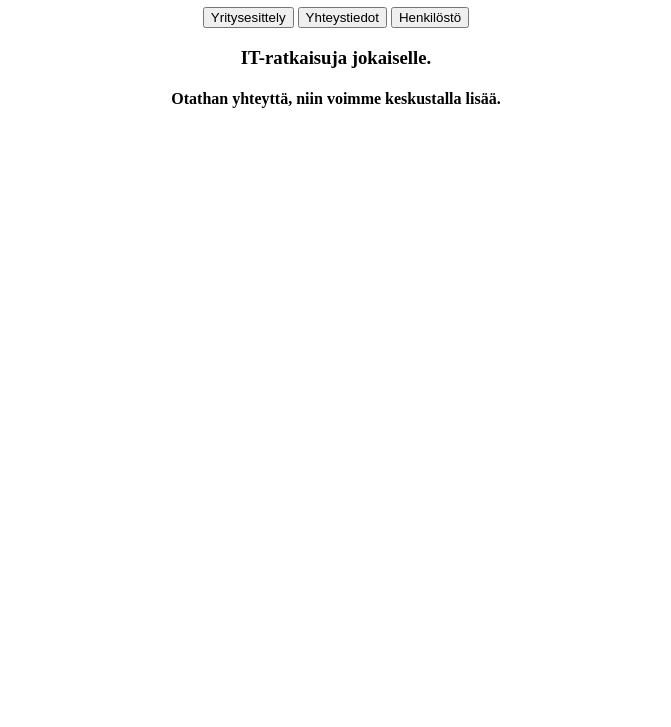
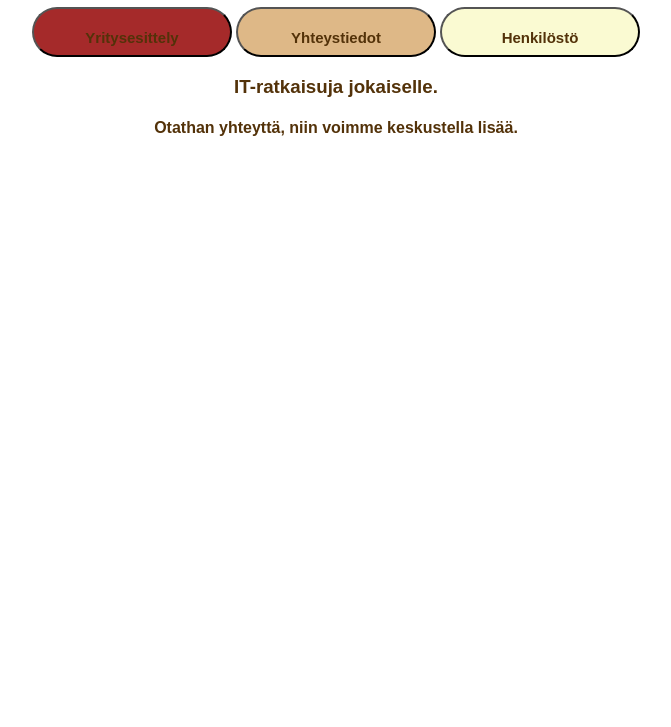
Before and after one commit to JonnaWiro/JavaScriptAlkeetPalautettava, a website: page public/index.html in a window 1280 px wide. Shown: the part 73-800 px from the top of the page, without its empty margins (304-975 px from the left). Drawn offline with Linux system fonts and the light colour scheme.

Commit message:
Lisättiin tyylittelyt

```diff
--- a/public/index.html
+++ b/public/index.html
@@ -4,6 +4,7 @@
 
 <head>
     <title>Jonnan yritys Oy Ab</title>
+    <link rel="stylesheet" href="style.css"/>
 </head>
 
 <body>
@@ -16,7 +17,7 @@
 
 <div id="yleista">
 <h3>IT-ratkaisuja jokaiselle.</h3>
-<h4>Otathan yhteyttä, niin voimme keskustalla lisää.</h4>
+<h4>Otathan yhteyttä, niin voimme keskustella lisää.</h4>
 
 </div>
 
@@ -39,7 +40,7 @@ function yhteystiedot() {
 async function fetchData() {
     document.getElementById("main_alue").innerHTML = "<h2>Henkilöstö</h2>"
 
-    var x = `<table><thead><th>Titteli</th><th>Nimi</th><th>Sähköpostiosoite</th></thead><tbody>`
+    var x = `<table id="taulukko"><thead><th>Titteli</th><th>Nimi</th><th>Sähköpostiosoite</th></thead><tbody>`
 
     try {
         const response = await fetch("http://localhost:3000/api/henkilosto")
--- a/public/style.css
+++ b/public/style.css
@@ -0,0 +1,63 @@
+h1 {
+    text-transform: uppercase;
+    color: rgb(83, 50, 9);
+    font-family: Arial, Helvetica, sans-serif;
+  }
+
+h3, h4 {
+    color: rgb(83, 50, 9);
+    font-family: Arial, Helvetica, sans-serif;
+  }
+
+p {
+    color:rgb(177, 113, 36);
+    font-family: Arial, Helvetica, sans-serif;
+}
+#taulukko th {
+background-color:brown;
+font-family: Arial, Helvetica, sans-serif;
+border-collapse: collapse;
+width: 20%;
+}
+
+#taulukko td, #taulukko th {
+    border: 1px solid #ddd;
+    padding: 8px;
+    font-family: Arial, Helvetica, sans-serif;
+}
+
+#b1 {
+border-radius: 25px;
+background: brown;
+padding: 20px;
+width: 200px;
+height: 50px;
+font-family: Arial, Helvetica, sans-serif;
+font-weight: bold;
+font-size: 15px;
+color: rgb(83, 50, 9);
+}
+
+#b2 {
+border-radius: 25px;
+background: burlywood;
+padding: 20px;
+width: 200px;
+height: 50px;
+font-family: Arial, Helvetica, sans-serif;
+font-weight: bold;
+font-size: 15px;
+color: rgb(83, 50, 9);
+}
+
+#b3 {
+border-radius: 25px;
+background: lightgoldenrodyellow;
+padding: 20px;
+width: 200px;
+height: 50px;
+font-family: Arial, Helvetica, sans-serif;
+font-weight: bold;
+font-size: 15px;
+color: rgb(83, 50, 9);
+}
```
